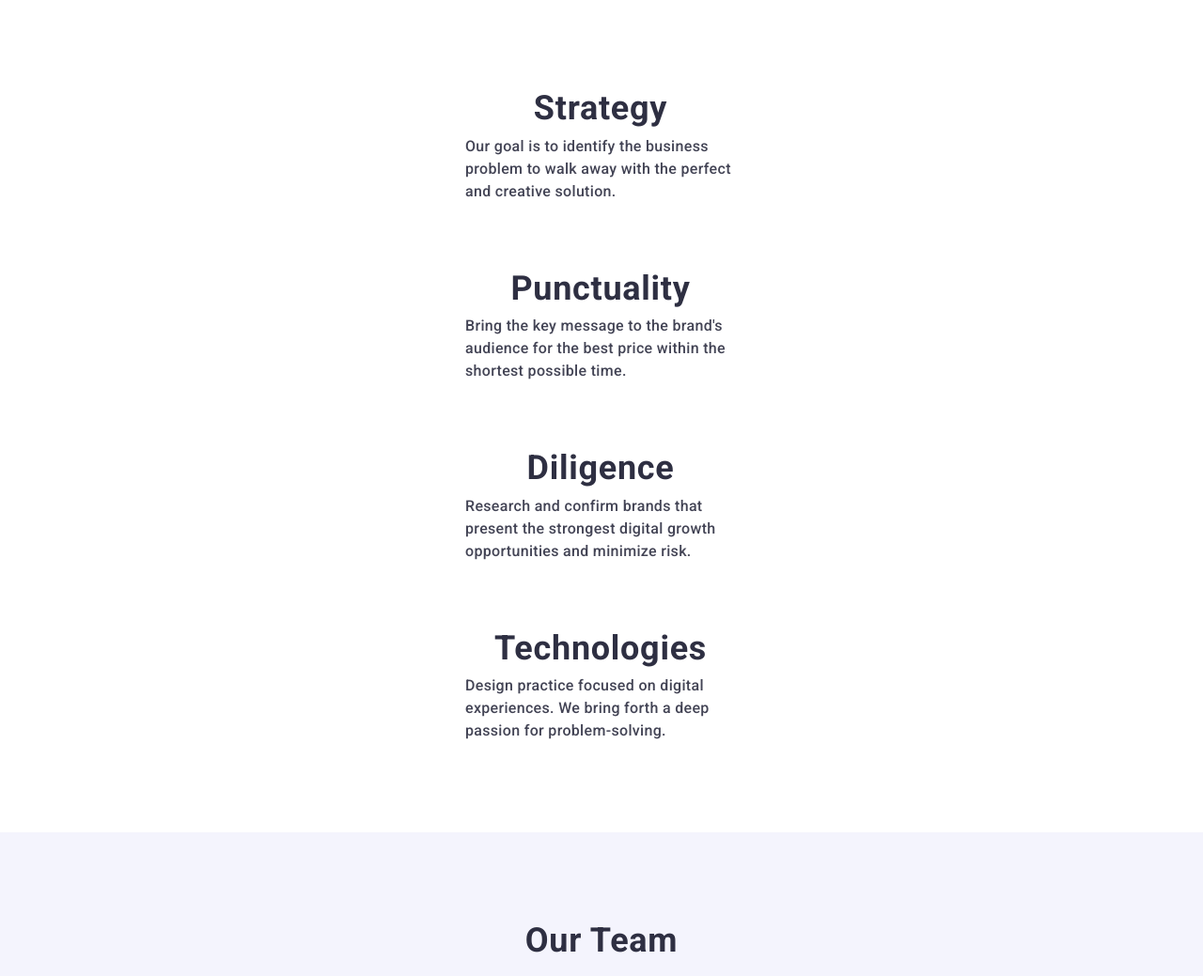
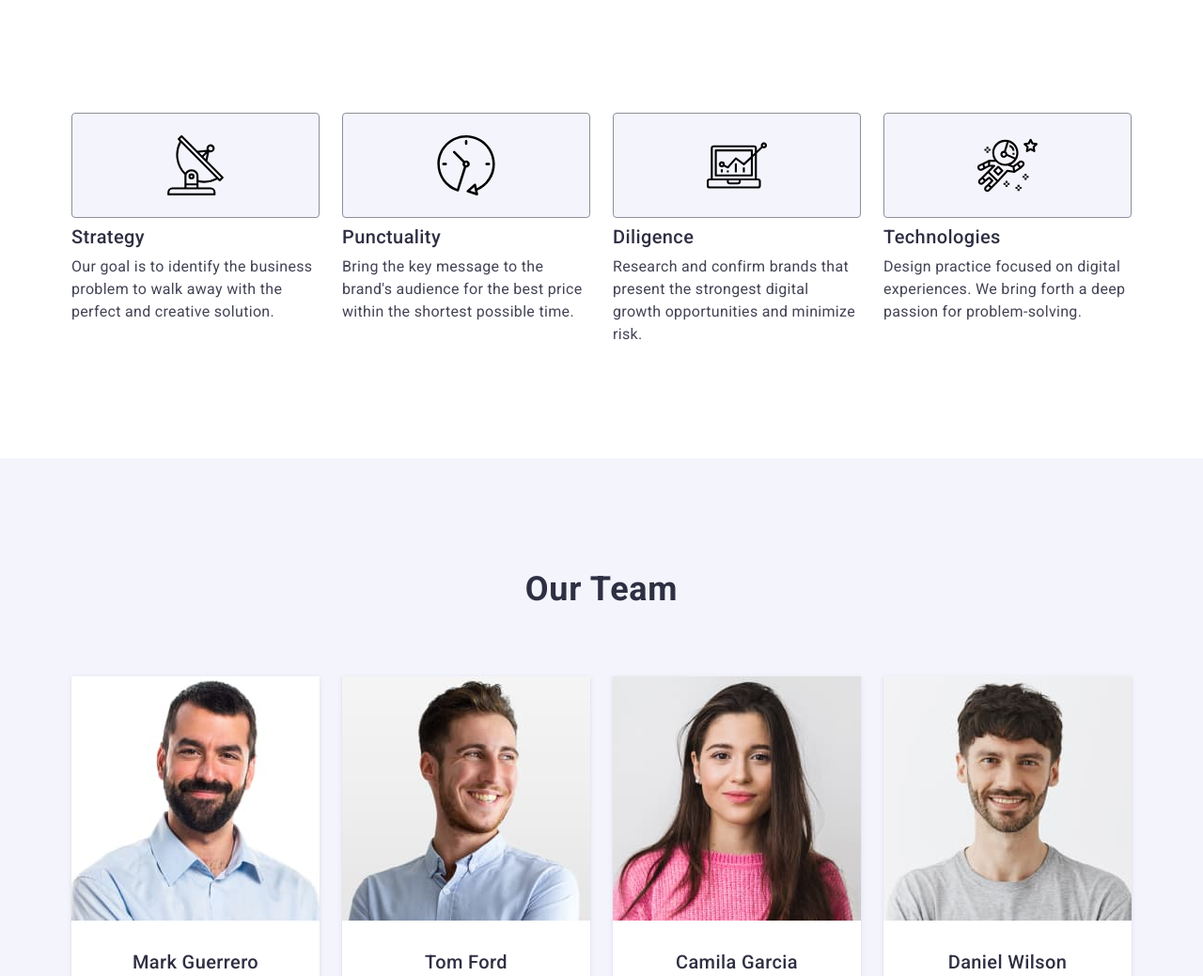
Before and after one commit to DimaMaznov/goit-markup-hw-06, a plain HTML site: page index.html in a window 1280 px wide. Shown: the top 1039 px of the page at 94% size. Drawn offline with nearby package versions, Linux system fonts and the light colour scheme.

Commit message:
Update index.html

```diff
--- a/index.html
+++ b/index.html
@@ -6,6 +6,7 @@
     <meta name="viewport" content="width=device-width, initial-scale=1.0">
     <link rel="stylesheet" href="https://cdn.jsdelivr.net/npm/modern-normalize@2.0.0/modern-normalize.min.css">
     <link rel="stylesheet" href="./css/styles.css" />
+    <link rel="stylesheet" href="./css/desktop.css" />
     <link rel="preconnect" href="https://fonts.googleapis.com">
     <link rel="preconnect" href="https://fonts.gstatic.com" crossorigin>
     <link href="https://fonts.googleapis.com/css2?family=Raleway:wght@700&family=Roboto:wght@400;500;700&display=swap"
```
